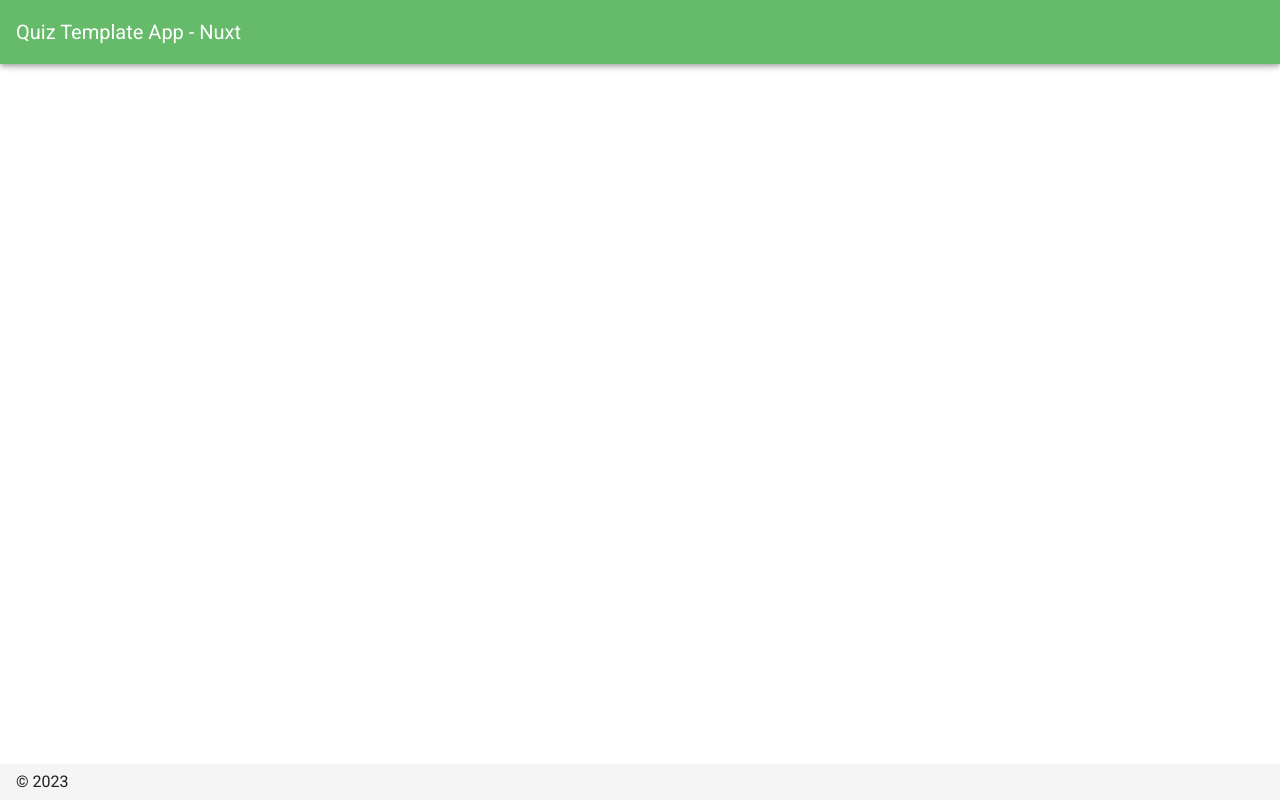
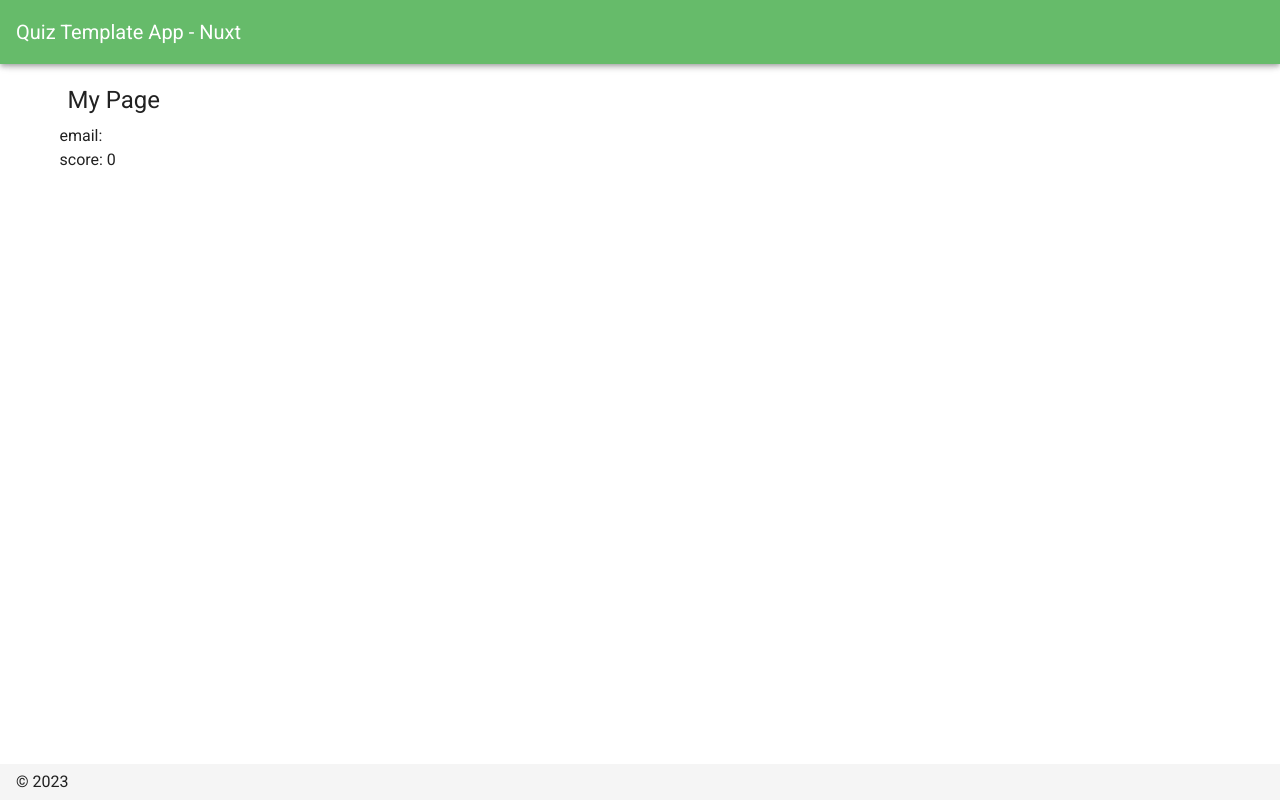
Before and after one commit to pro-soichiro/quiz-template-app-nuxt, a Nuxt app: page /mypage in a window 1280 px wide. Built offline with nearby package versions, Linux system fonts and the light colour scheme.

Commit message:
簡易マイページの追加

```diff
--- a/components/HeaderLayout.vue
+++ b/components/HeaderLayout.vue
@@ -37,15 +37,20 @@
 
 <script>
 export default {
-  // name: 'HeaderLayout',
+  name: 'HeaderLayout',
   data() {
     return {
       drawer: false,
       items: [
         {
           icon: 'mdi-home',
-          title: 'Welcome',
-          to: '/',
+          title: 'My Page',
+          to: '/mypage',
+        },
+        {
+          icon: 'mdi-head-question',
+          title: 'Quiz',
+          to: '/quiz',
         },
         {
           icon: 'mdi-database',
--- /dev/null
+++ b/pages/mypage/index.vue
@@ -0,0 +1,32 @@
+<template>
+  <div>
+    <TitleLayout :title="title" />
+    <div>email: {{ email }}</div>
+    <div>score: {{ score }}</div>
+  </div>
+</template>
+
+<script>
+export default {
+  data() {
+    return {
+      title: 'My Page',
+      score: 0,
+    }
+  },
+  head() {
+    return {
+      title: this.title,
+    }
+  },
+  computed: {
+    email() {
+      return this.$store.getters['auth/getEmail']
+    },
+  }
+}
+</script>
+
+<style>
+
+</style>
```
